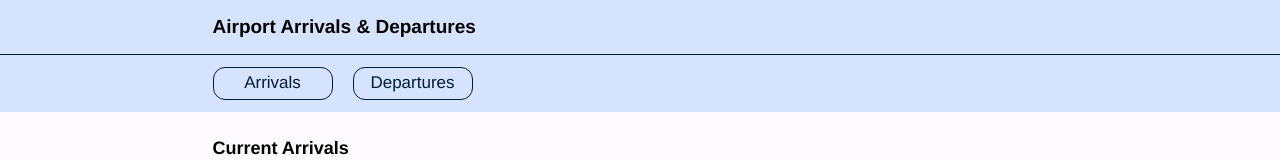
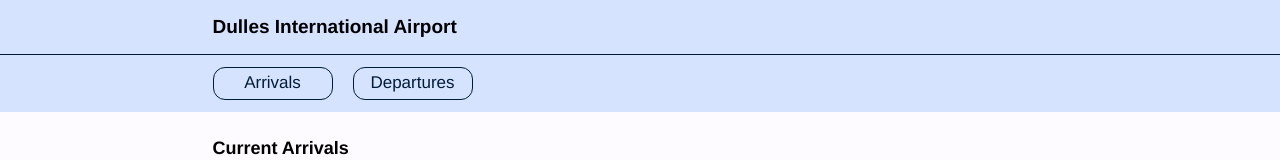
Before and after one commit to seankelliher/airport-arrs-deps, a Vue app: page / in a window 1280 px wide. Shown: the top 160 px of the page. Built offline with nearby package versions, Linux system fonts and the light colour scheme; no server answers.

Commit message:
Modify page title to Dulles.

```diff
--- a/src/App.vue
+++ b/src/App.vue
@@ -20,7 +20,7 @@
 
     <div id="container">
 
-        <HeaderUni pageName="Airport Arrivals &amp; Departures"/>
+        <HeaderUni pageName="Dulles International Airport"/>
 
         <nav>
             <button
```
